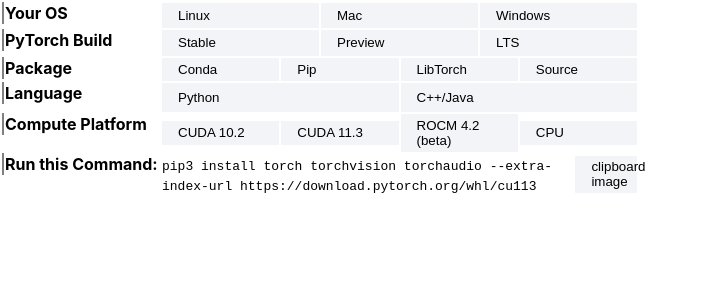
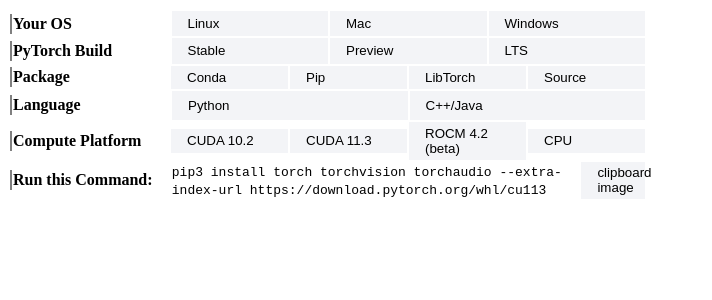
Before and after one commit to kitoshi/pytorch-install, a Next.js app: page / in a window 1280 px wide. Shown: the top 300 px of the page, without its empty margins (0-712 px from the left). Built offline with nearby package versions, Linux system fonts and the light colour scheme.

Commit message:
module css and object state

```diff
--- a/pages/_app.js
+++ b/pages/_app.js
@@ -1,5 +1,3 @@
-import '../styles/globals.css'
-
 function MyApp({ Component, pageProps }) {
   return <Component {...pageProps} />
 }
--- /dev/null
+++ b/pages/components/Table.js
@@ -0,0 +1,146 @@
+import { useState, useEffect } from 'react'
+import styles from './Table.module.css'
+export default function Table(params) {
+  const [display, setDisplay] = useState({
+    os: 'Windows',
+    build: 'Stable',
+    package: 'Pip',
+    language: 'Python',
+    paltform: 'CUDA 10.2'
+  })
+
+  useEffect(() => {
+    let buttons = document.querySelectorAll('button')
+    console.log(buttons)
+
+    return () => {}
+  }, [display])
+
+  function handleActiveButton(e) {
+    const newDisplay = { ...display }
+    newDisplay[e.currentTarget.id] = e.target.innerText
+    setDisplay(newDisplay)
+  }
+
+  return (
+    <table className={styles.table}>
+      <tbody>
+        <tr>
+          <th>Your OS</th>
+          <td>
+            <button onClick={handleActiveButton} id={'os'}>
+              Linux
+            </button>
+          </td>
+          <td>
+            <button onClick={handleActiveButton} id={'os'}>
+              Mac
+            </button>
+          </td>
+          <td>
+            <button onClick={handleActiveButton} id={'os'}>
+              Windows
+            </button>
+          </td>
+        </tr>
+        <tr>
+          <th>PyTorch Build</th>
+          <td>
+            <button onClick={handleActiveButton} id={'build'}>
+              Stable
+            </button>
+          </td>
+          <td>
+            <button onClick={handleActiveButton} id={'build'}>
+              Preview
+            </button>
+          </td>
+          <td>
+            <button onClick={handleActiveButton} id={'build'}>
+              LTS
+            </button>
+          </td>
+        </tr>
+        <tr>
+          <th>Package</th>
+          <td style={{ width: '18.75%' }}>
+            <button onClick={handleActiveButton} id={'package'}>
+              Conda
+            </button>
+          </td>
+          <td style={{ width: '18.75%' }}>
+            <button onClick={handleActiveButton} id={'package'}>
+              Pip
+            </button>
+          </td>
+          <td style={{ width: '18.75%' }}>
+            <button onClick={handleActiveButton} id={'package'}>
+              LibTorch
+            </button>
+          </td>
+          <td style={{ width: '18.75%' }}>
+            <button onClick={handleActiveButton} id={'package'}>
+              Source
+            </button>
+          </td>
+        </tr>
+        <tr>
+          <th>Language</th>
+          <td style={{ width: '37.5%' }}>
+            <button onClick={handleActiveButton} id={'language'}>
+              Python
+            </button>
+          </td>
+          <td style={{ width: '37.5%' }}>
+            <button onClick={handleActiveButton} id={'language'}>
+              C++/Java
+            </button>
+          </td>
+        </tr>
+        <tr>
+          <th>Compute Platform</th>
+          <td style={{ width: '18.75%' }}>
+            <button onClick={handleActiveButton} id={'platform'}>
+              CUDA 10.2
+            </button>
+          </td>
+          <td style={{ width: '18.75%' }}>
+            <button onClick={handleActiveButton} id={'platform'}>
+              CUDA 11.3
+            </button>
+          </td>
+          <td style={{ width: '18.75%' }}>
+            <button onClick={handleActiveButton} id={'platform'}>
+              ROCM 4.2 (beta)
+            </button>
+          </td>
+          <td style={{ width: '18.75%' }}>
+            <button onClick={handleActiveButton} id={'platform'}>
+              CPU
+            </button>
+          </td>
+        </tr>
+        <tr>
+          <th>Run this Command:</th>
+          <td style={{ width: '65%' }}>
+            <code>
+              pip3 install torch torchvision torchaudio --extra-index-url
+              https://download.pytorch.org/whl/cu113
+            </code>
+          </td>
+          <td style={{ width: '10%' }}>
+            <button
+              onClick={() => {
+                navigator.clipboard.writeText(
+                  `pip3 install torch torchvision torchaudio --extra-index-url https://download.pytorch.org/whl/cu113`
+                )
+              }}
+            >
+              clipboard image
+            </button>
+          </td>
+        </tr>
+      </tbody>
+    </table>
+  )
+}
--- /dev/null
+++ b/pages/components/Table.module.css
@@ -0,0 +1,68 @@
+.table {
+  width: 50vw;
+  height: 50vh;
+}
+
+.table a {
+  color: inherit;
+  text-decoration: none;
+}
+
+.table tr {
+  display: flex;
+  flex-direction: row;
+  text-align: left;
+  align-items: center;
+}
+
+.table th {
+  width: 25%;
+  height: 100%;
+  border-left: 2px solid gray;
+  text-align: left;
+}
+
+.table td {
+  width: 25%;
+  height: 100%;
+}
+
+.table button {
+  background-color: #f3f4f7;
+  width: 100%;
+  height: 100%;
+  border: 2px solid transparent;
+  padding: 2%;
+  text-align: left;
+  padding-left: 14px;
+}
+
+.table button.focus {
+  background-color: #ee4c2c;
+  color: white;
+}
+
+.table button:active {
+  background-color: #ee4c2c;
+}
+
+.table button:hover {
+  background-color: #ee4c2c;
+}
+
+.table button:focus {
+  background-color: #ee4c2c;
+}
+
+.table button:focus-visible {
+  border: 2px solid grey;
+}
+
+.table code {
+  text-align: left;
+  padding-top: 2%;
+}
+
+.table th:active {
+  border-left: 2px solid black;
+}
--- a/pages/index.js
+++ b/pages/index.js
@@ -1,20 +1,7 @@
 import Head from 'next/head'
-import Image from 'next/image'
-import { useState, useEffect } from 'react'
+import Table from './components/Table'
 
 export default function Home() {
-  const [button, setActive] = useState([])
-
-  useEffect(() => {
-    function handleActiveButton() {
-      setActive()
-    }
-    let buttons = document.querySelectorAll('button')
-    console.log(buttons)
-
-    return () => {}
-  }, [])
-
   return (
     <div>
       <Head>
@@ -24,91 +11,7 @@
       </Head>
 
       <main>
-        <table>
-          <tr>
-            <th>Your OS</th>
-            <td>
-              <button>Linux</button>
-            </td>
-            <td>
-              <button>Mac</button>
-            </td>
-            <td>
-              <button>Windows</button>
-            </td>
-          </tr>
-          <tr>
-            <th>PyTorch Build</th>
-            <td>
-              <button>Stable</button>
-            </td>
-            <td>
-              <button>Preview</button>
-            </td>
-            <td>
-              <button>LTS</button>
-            </td>
-          </tr>
-          <tr>
-            <th>Package</th>
-            <td style={{ width: '18.75%' }}>
-              <button>Conda</button>
-            </td>
-            <td style={{ width: '18.75%' }}>
-              <button>Pip</button>
-            </td>
-            <td style={{ width: '18.75%' }}>
-              <button>LibTorch</button>
-            </td>
-            <td style={{ width: '18.75%' }}>
-              <button>Source</button>
-            </td>
-          </tr>
-          <tr>
-            <th>Language</th>
-            <td style={{ width: '37.5%' }}>
-              <button>Python</button>
-            </td>
-            <td style={{ width: '37.5%' }}>
-              <button>C++/Java</button>
-            </td>
-          </tr>
-          <tr>
-            <th>Compute Platform</th>
-            <td style={{ width: '18.75%' }}>
-              <button>CUDA 10.2</button>
-            </td>
-            <td style={{ width: '18.75%' }}>
-              <button>CUDA 11.3</button>
-            </td>
-            <td style={{ width: '18.75%' }}>
-              <button>ROCM 4.2 (beta)</button>
-            </td>
-            <td style={{ width: '18.75%' }}>
-              <button>CPU</button>
-            </td>
-          </tr>
-          <tr>
-            <th>Run this Command:</th>
-            <td style={{ width: '65%' }}>
-              <code>
-                pip3 install torch torchvision torchaudio --extra-index-url
-                https://download.pytorch.org/whl/cu113
-              </code>
-            </td>
-            <td style={{ width: '10%' }}>
-              <button
-                onClick={() => {
-                  navigator.clipboard.writeText(
-                    `pip3 install torch torchvision torchaudio --extra-index-url https://download.pytorch.org/whl/cu113`
-                  )
-                }}
-              >
-                clipboard image
-              </button>
-            </td>
-          </tr>
-        </table>
+        <Table />
       </main>
     </div>
   )
--- a/styles/globals.css
+++ b/styles/globals.css
@@ -9,77 +9,3 @@
   font-family: FreightSans, -apple-system, BlinkMacSystemFont, Segoe UI, Roboto,
     Oxygen, Ubuntu, Cantarell, Fira Sans, Droid Sans, Helvetica Neue, sans-serif;
 }
-
-a {
-  color: inherit;
-  text-decoration: none;
-}
-
-table {
-  width: 50vw;
-  height: 50vh;
-}
-
-tr {
-  display: flex;
-  flex-direction: row;
-  text-align: left;
-  align-items: center;
-}
-
-th {
-  align-self: flex-start;
-  width: 25%;
-  height: 100%;
-  border-left: 2px solid gray;
-  text-align: left;
-}
-
-td {
-  width: 25%;
-  height: 100%;
-}
-
-button {
-  background-color: #f3f4f7;
-  width: 100%;
-  height: 100%;
-  border: 2px solid transparent;
-  padding: 2%;
-  text-align: left;
-  padding-left: 14px;
-}
-
-button.focus {
-  background-color: #ee4c2c;
-  color: white;
-}
-
-button:active {
-  background-color: #ee4c2c;
-}
-
-button:hover {
-  background-color: #ee4c2c;
-}
-
-button:focus {
-  background-color: #ee4c2c;
-}
-
-button:focus-visible {
-  border: 2px solid grey;
-}
-
-code {
-  text-align: left;
-  padding-top: 2%;
-}
-
-th:active {
-  border-left: 2px solid black;
-}
-
-* {
-  box-sizing: border-box;
-}
```
Also changed, not shown: 1 other file (tests, documents, lock files or other folders).
